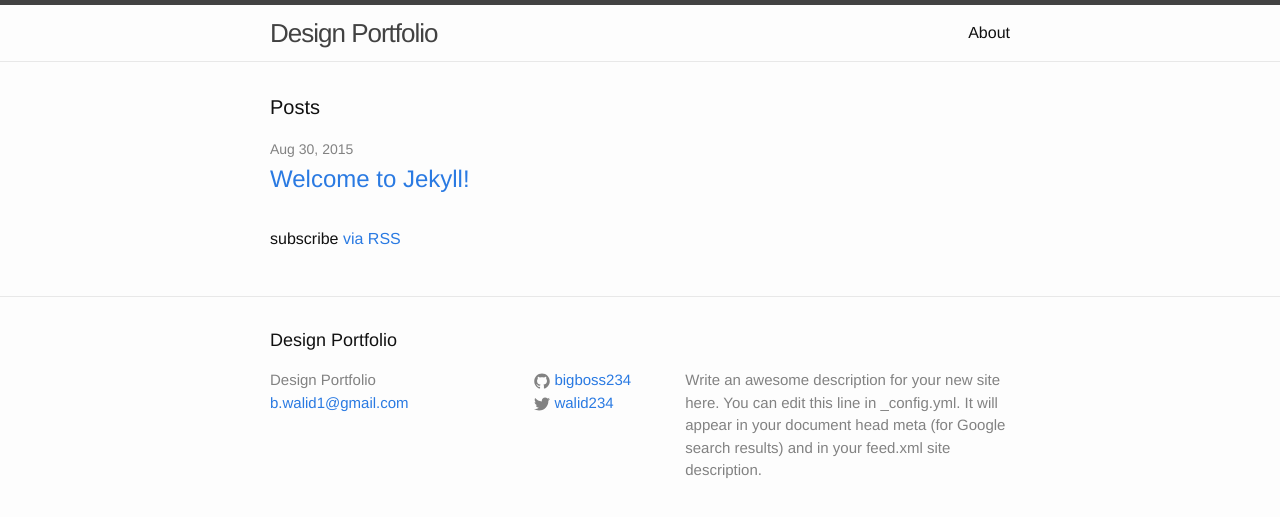
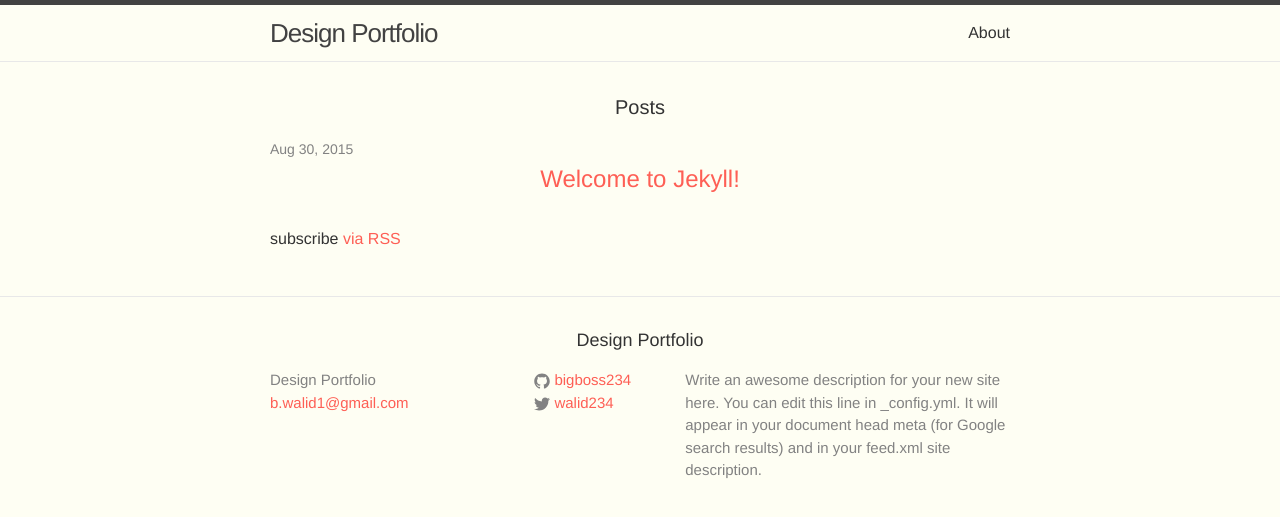
Before and after one commit to bigboss234/designer-portfolio, a Jekyll site: the page built from index.html, in a window 1280 px wide. Shown: the top 517 px of the page. Built offline with Jekyll 4.4.1, drawn with Linux system fonts in a browser that asks for light colours.

Commit message:
default varialbles scss style

```diff
--- a/_sass/_base.scss
+++ b/_sass/_base.scss
@@ -80,8 +80,14 @@ li {
  * Headings
  */
 h1, h2, h3, h4, h5, h6 {
-    font-weight: 300;
+    font-weight: 500;
+    text-align: center;
 }
+// .mega { font-size: $mega-font-size; }
+// h1, .h1 { font-size: $h1-font-size; }
+// h2, .h2 { font-size: $h2-font-size; }
+// h3, .h3 { font-size: $h3-font-size; }
+// h4, .h4 { font-size: $h4-font-size; }
 
 
 
@@ -91,14 +97,11 @@ h1, h2, h3, h4, h5, h6 {
 a {
     color: $brand-color;
     text-decoration: none;
-
-    &:visited {
-        color: darken($brand-color, 15%);
-    }
+    transition: 0.3s;
 
     &:hover {
-        color: $text-color;
-        text-decoration: underline;
+        color: $blue-color;
+        text-decoration: none;
     }
 }
 
--- a/css/main.scss
+++ b/css/main.scss
@@ -6,16 +6,21 @@
 
 
 // Our variables
-$base-font-family: Helvetica, Arial, sans-serif;
+$base-font-family: 'Avenir Next', Helvetica, Arial, sans-serif;
 $base-font-size:   16px;
 $small-font-size:  $base-font-size * 0.875;
 $base-line-height: 1.5;
 
 $spacing-unit:     30px;
 
-$text-color:       #111;
-$background-color: #fdfdfd;
-$brand-color:      #2a7ae2;
+$text-color:       #333;
+$background-color: #fefef3;
+$brand-color:      #fe5f55;
+
+$blue-color: #92b5bd;
+$yellow-color: #ede24e;
+$red-color: #df6d59;
+$purple-color: #6d2339;
 
 $grey-color:       #828282;
 $grey-color-light: lighten($grey-color, 40%);
```
